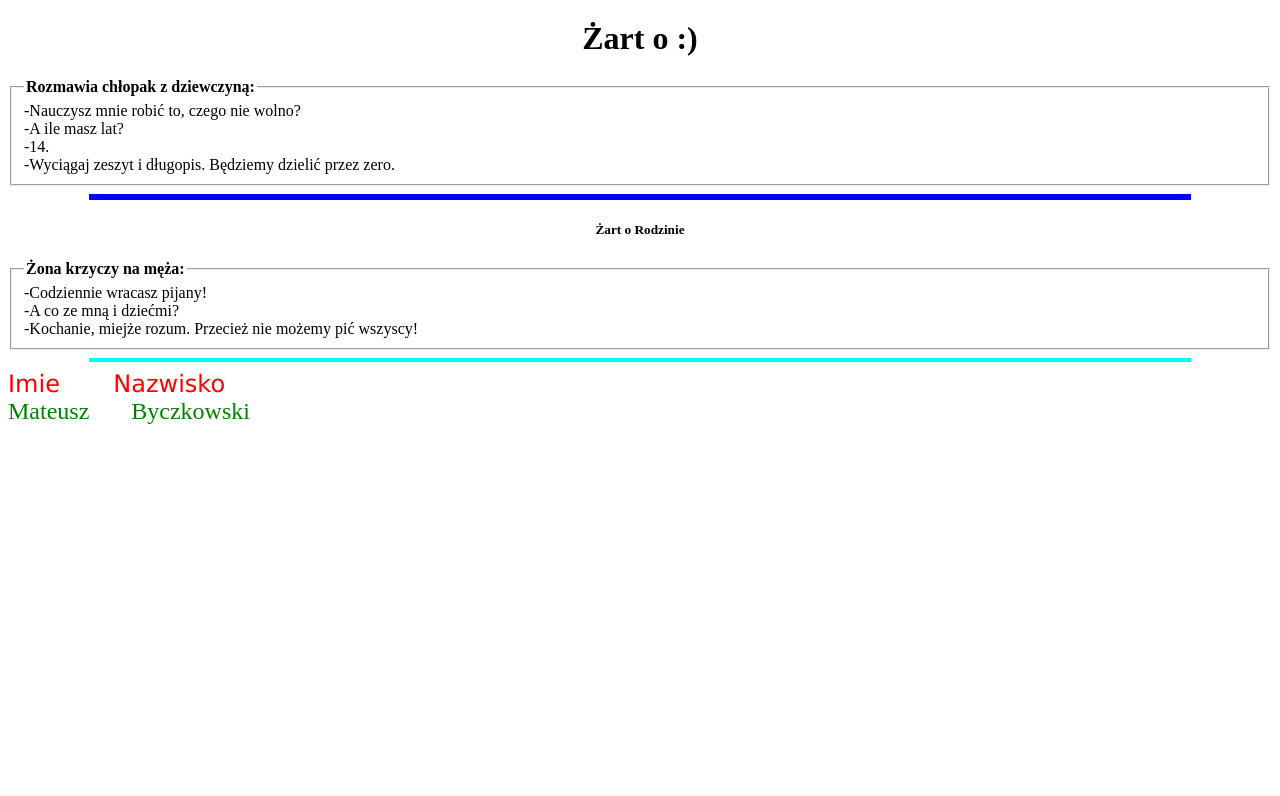
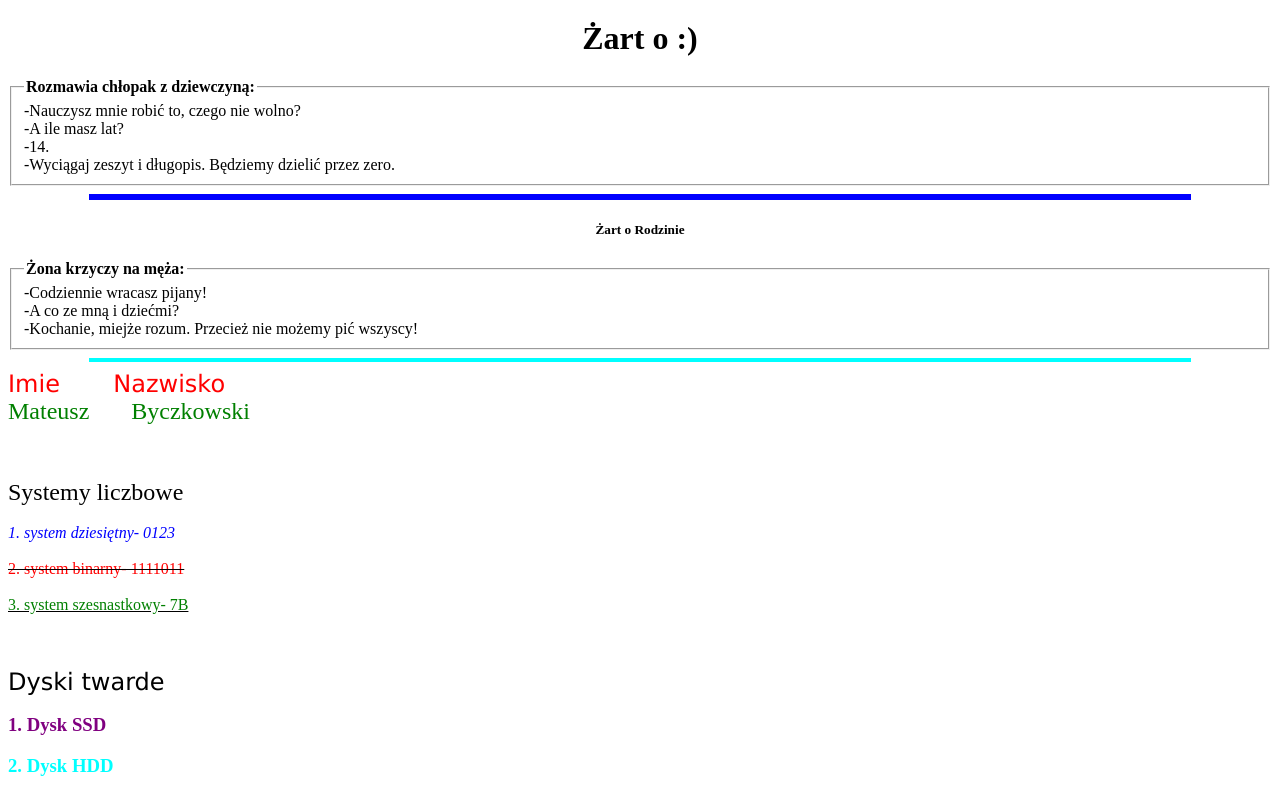
Before and after one commit to Mateuszg214/Strona_HTML, a plain HTML site: page index.html in a window 1280 px wide. Shown: the part 2519-3315 px from the top of the page. Before the commit the page ends 2952 px from the top, so only its background shows below. Drawn offline with Linux system fonts and the light colour scheme.

Commit message:
Update index.html

```diff
--- a/index.html
+++ b/index.html
@@ -74,5 +74,12 @@ Facet ogląda te buty i mówi:<br>
 
 	<align="left"> <font color="red" size="5" face="Verdana"> Imie &nbsp &nbsp &nbsp Nazwisko </font>  <br>
 	<align="left"> <font color="green" size="5" face="Comic Sans"> Mateusz &nbsp &nbsp &nbsp Byczkowski </font> <br>
+	<br><br><br><align="left"> <font color="black" size="5" face="Comic Sans"> Systemy liczbowe </font> <br>
+<br><i><font color="blue">1. system dziesiętny- 0123<br></i></font color>
+<br><strike><font color="red">2. system binarny- 1111011<br></strike></font color>
+<br><u><font color="green">3. system szesnastkowy- 7B<br></u></font color>
+<br><br><br><align="left"> <font color="black" size="5" face="Verdana">Dyski twarde</font> <br>
+<h3><font color="purple">1. Dysk SSD<br></h3>
+<h3><font color="cyan">2. Dysk HDD<br></h3>
 </body>
 </html>
```
